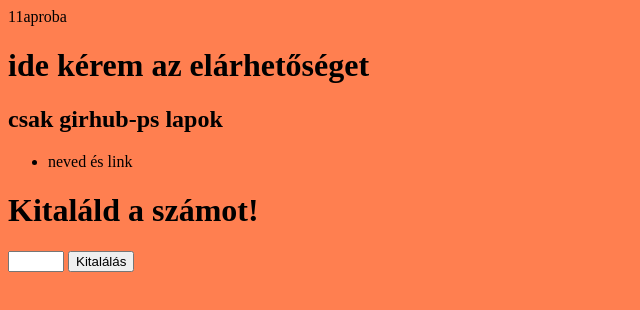
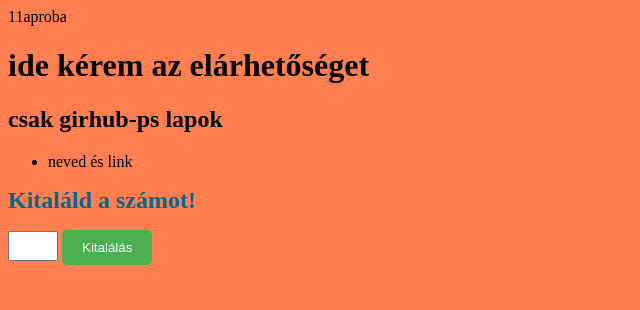
Before and after one commit to MozsikNandor/elsogitweb, a plain HTML site: page index.html in a window 1280 px wide. Shown: the whole page, without its empty margins (0-640 px from the left). Drawn offline with Linux system fonts and the light colour scheme.

Commit message:
Update index.html

```diff
--- a/index.html
+++ b/index.html
@@ -7,6 +7,34 @@
     body{
       background-color:coral;
     }
+    <style>
+    body {
+      font-family: Arial, sans-serif;
+      text-align: center;
+    }
+    #result {
+      font-size: 24px;
+      font-weight: bold;
+      color: #00698f;
+    }
+    #guess {
+      width: 50px;
+      height: 30px;
+      font-size: 18px;
+      text-align: center;
+    }
+    #submit {
+      background-color: #4CAF50;
+      color: #ffffff;
+      padding: 10px 20px;
+      border: none;
+      border-radius: 5px;
+      cursor: pointer;
+    }
+    #submit:hover {
+      background-color: #3e8e41;
+    }
+  </style>
   </style>
 </head>
 <body>
```
